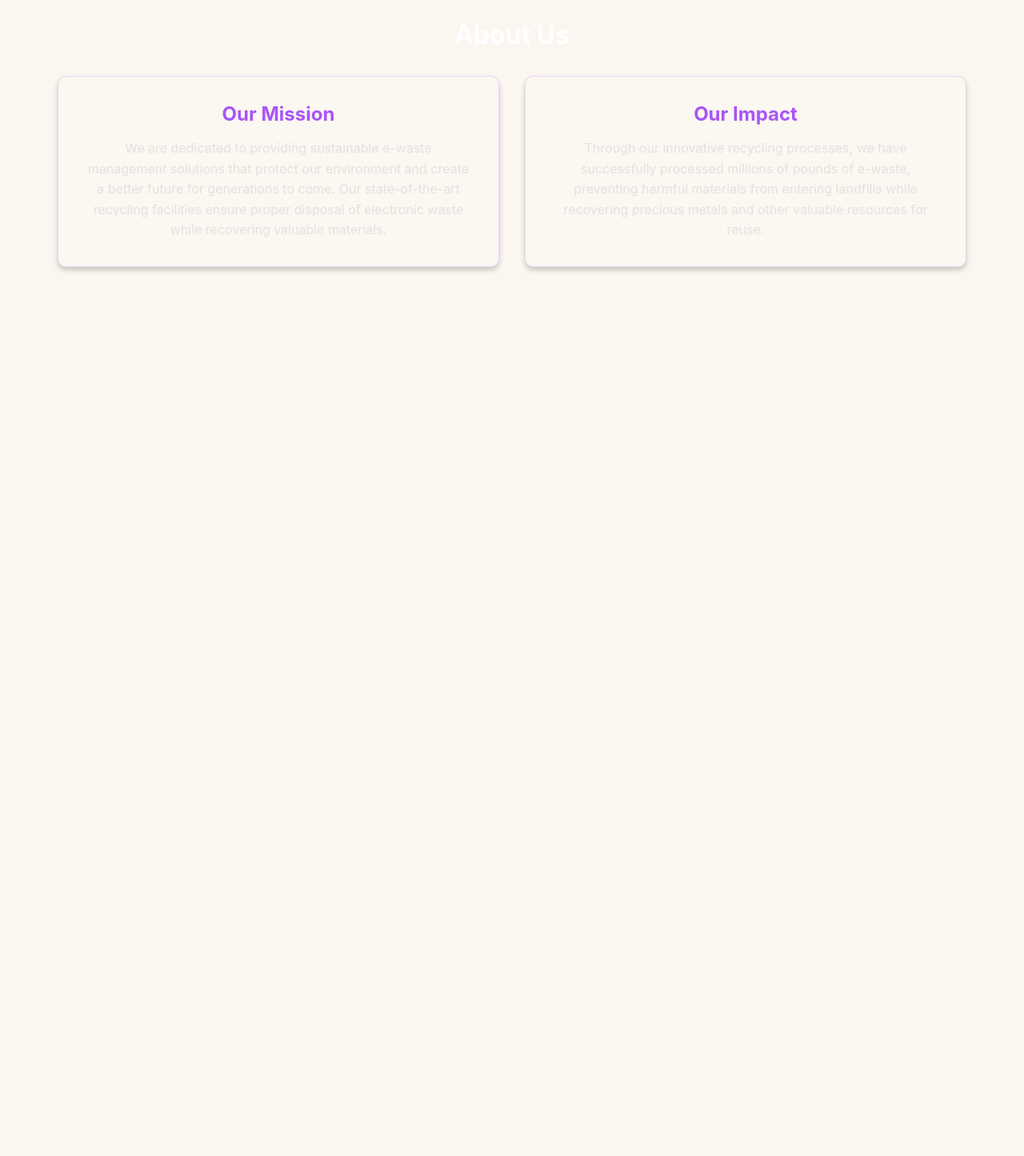
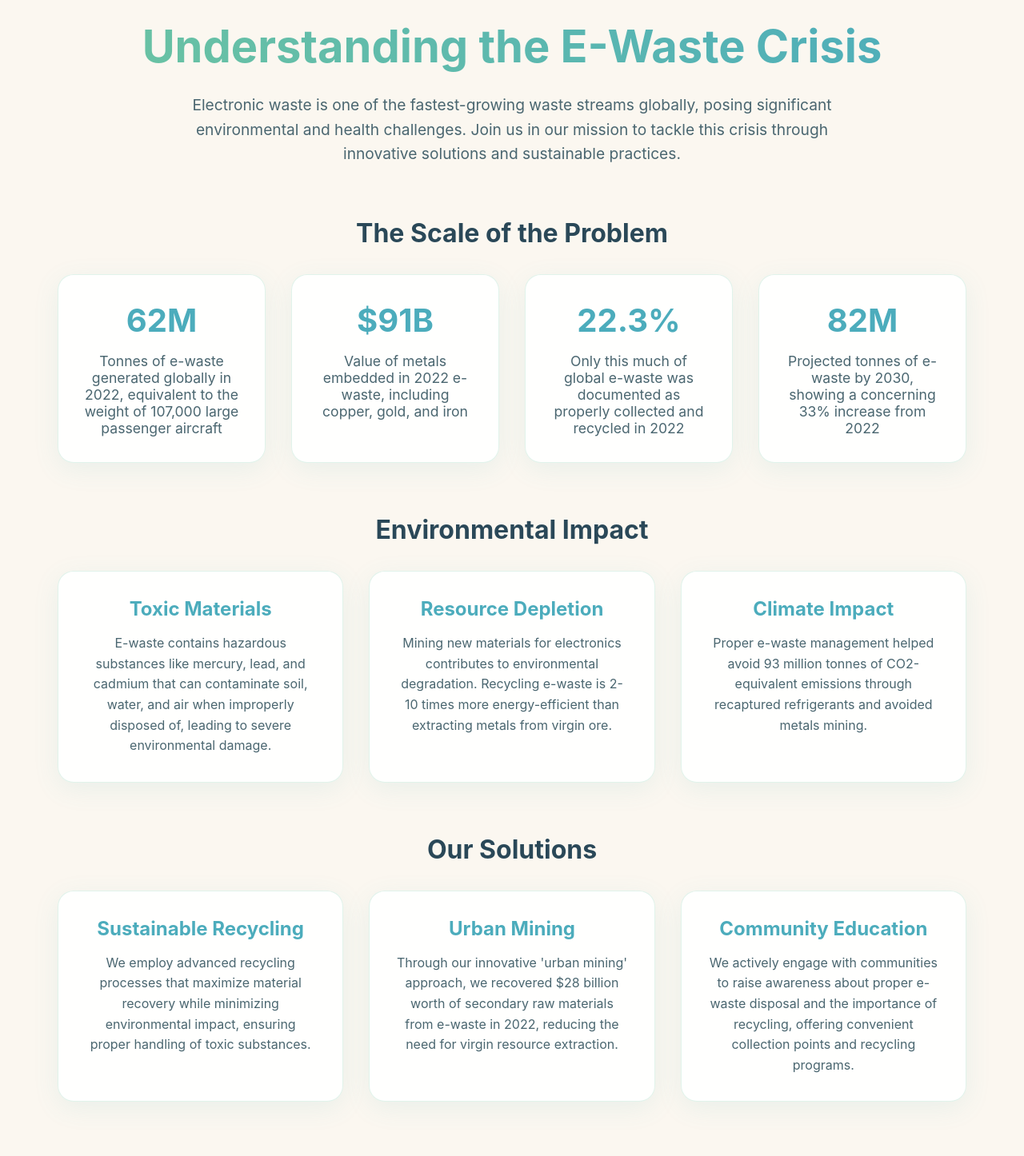
Before and after one commit to adarsh8081/e-waste-management, a React (Create React App) app: page /about in a window 1280 px wide. Shown: the part 120-1566 px from the top of the page at 80% size. Before the commit the page ends 800 px from the top, so only its background shows below. Built offline with nearby package versions, Linux system fonts and the light colour scheme.

Commit message:
Updated statistics on Home and About pages with latest e-waste data from 2024 Global E-waste Monitor

```diff
--- a/src/components/About.tsx
+++ b/src/components/About.tsx
@@ -1,31 +1,254 @@
 import React from 'react';
+import { motion } from 'framer-motion';
+import styled from 'styled-components';
 import '../styles/About.css';
+
+const AboutContainer = styled.div`
+  max-width: 1200px;
+  margin: 0 auto;
+  padding: 2rem;
+  color: #2A4858;
+`;
+
+const HeroSection = styled.div`
+  text-align: center;
+  margin-bottom: 4rem;
+
+  h1 {
+    font-size: 3.5rem;
+    font-weight: 700;
+    margin-bottom: 1.5rem;
+    background: linear-gradient(45deg, #6CC4A1, #4CACBC);
+    -webkit-background-clip: text;
+    -webkit-text-fill-color: transparent;
+  }
+
+  p {
+    font-size: 1.2rem;
+    color: #4A6670;
+    max-width: 800px;
+    margin: 0 auto;
+    line-height: 1.6;
+  }
+`;
+
+const StatsGrid = styled.div`
+  display: grid;
+  grid-template-columns: repeat(auto-fit, minmax(250px, 1fr));
+  gap: 2rem;
+  margin-bottom: 4rem;
+`;
+
+const StatCard = styled(motion.div)`
+  background: rgba(255, 255, 255, 0.9);
+  padding: 2rem;
+  border-radius: 20px;
+  text-align: center;
+  border: 1px solid rgba(108, 196, 161, 0.2);
+  box-shadow: 0 8px 32px rgba(76, 172, 188, 0.1);
+  transition: transform 0.3s ease;
+
+  &:hover {
+    transform: translateY(-5px);
+  }
+
+  h3 {
+    font-size: 2.5rem;
+    font-weight: 700;
+    margin-bottom: 1rem;
+    color: #4CACBC;
+  }
+
+  p {
+    color: #4A6670;
+    font-size: 1.1rem;
+  }
+`;
+
+const Section = styled.div`
+  margin-bottom: 4rem;
+
+  h2 {
+    font-size: 2rem;
+    margin-bottom: 2rem;
+    color: #2A4858;
+    text-align: center;
+  }
+`;
+
+const CardGrid = styled.div`
+  display: grid;
+  grid-template-columns: repeat(auto-fit, minmax(300px, 1fr));
+  gap: 2rem;
+`;
+
+const Card = styled(motion.div)`
+  background: rgba(255, 255, 255, 0.9);
+  padding: 2rem;
+  border-radius: 20px;
+  border: 1px solid rgba(108, 196, 161, 0.2);
+  box-shadow: 0 8px 32px rgba(76, 172, 188, 0.1);
+
+  h3 {
+    font-size: 1.5rem;
+    margin-bottom: 1rem;
+    color: #4CACBC;
+  }
+
+  p {
+    color: #4A6670;
+    line-height: 1.6;
+  }
+`;
 
 const About: React.FC = () => {
   return (
-    <div className="about-container">
-      <h1>About Us</h1>
-      <div className="about-content">
-        <div className="about-section">
-          <h2>Our Mission</h2>
-          <p>
-            We are dedicated to providing sustainable e-waste management solutions
-            that protect our environment and create a better future for generations
-            to come. Our state-of-the-art recycling facilities ensure proper
-            disposal of electronic waste while recovering valuable materials.
-          </p>
-        </div>
-        <div className="about-section">
-          <h2>Our Impact</h2>
-          <p>
-            Through our innovative recycling processes, we have successfully
-            processed millions of pounds of e-waste, preventing harmful materials
-            from entering landfills while recovering precious metals and other
-            valuable resources for reuse.
-          </p>
-        </div>
-      </div>
-    </div>
+    <AboutContainer>
+      <HeroSection>
+        <motion.h1
+          initial={{ opacity: 0, y: -20 }}
+          animate={{ opacity: 1, y: 0 }}
+          transition={{ duration: 0.6 }}
+        >
+          Understanding the E-Waste Crisis
+        </motion.h1>
+        <motion.p
+          initial={{ opacity: 0, y: 20 }}
+          animate={{ opacity: 1, y: 0 }}
+          transition={{ duration: 0.6, delay: 0.2 }}
+        >
+          Electronic waste is one of the fastest-growing waste streams globally, posing significant environmental and health challenges. Join us in our mission to tackle this crisis through innovative solutions and sustainable practices.
+        </motion.p>
+      </HeroSection>
+
+      <Section>
+        <h2>The Scale of the Problem</h2>
+        <StatsGrid>
+          {[
+            {
+              number: "62M",
+              description: "Tonnes of e-waste generated globally in 2022, equivalent to the weight of 107,000 large passenger aircraft"
+            },
+            {
+              number: "$91B",
+              description: "Value of metals embedded in 2022 e-waste, including copper, gold, and iron"
+            },
+            {
+              number: "22.3%",
+              description: "Only this much of global e-waste was documented as properly collected and recycled in 2022"
+            },
+            {
+              number: "82M",
+              description: "Projected tonnes of e-waste by 2030, showing a concerning 33% increase from 2022"
+            }
+          ].map((stat, index) => (
+            <StatCard
+              key={index}
+              initial={{ opacity: 0, y: 20 }}
+              whileInView={{ opacity: 1, y: 0 }}
+              transition={{ duration: 0.5, delay: index * 0.1 }}
+              viewport={{ once: true }}
+            >
+              <h3>{stat.number}</h3>
+              <p>{stat.description}</p>
+            </StatCard>
+          ))}
+        </StatsGrid>
+      </Section>
+
+      <Section>
+        <h2>Environmental Impact</h2>
+        <CardGrid>
+          {[
+            {
+              title: "Toxic Materials",
+              description: "E-waste contains hazardous substances like mercury, lead, and cadmium that can contaminate soil, water, and air when improperly disposed of, leading to severe environmental damage."
+            },
+            {
+              title: "Resource Depletion",
+              description: "Mining new materials for electronics contributes to environmental degradation. Recycling e-waste is 2-10 times more energy-efficient than extracting metals from virgin ore."
+            },
+            {
+              title: "Climate Impact",
+              description: "Proper e-waste management helped avoid 93 million tonnes of CO2-equivalent emissions through recaptured refrigerants and avoided metals mining."
+            }
+          ].map((card, index) => (
+            <Card
+              key={index}
+              initial={{ opacity: 0, y: 20 }}
+              whileInView={{ opacity: 1, y: 0 }}
+              transition={{ duration: 0.5, delay: index * 0.1 }}
+              viewport={{ once: true }}
+            >
+              <h3>{card.title}</h3>
+              <p>{card.description}</p>
+            </Card>
+          ))}
+        </CardGrid>
+      </Section>
+
+      <Section>
+        <h2>Our Solutions</h2>
+        <CardGrid>
+          {[
+            {
+              title: "Sustainable Recycling",
+              description: "We employ advanced recycling processes that maximize material recovery while minimizing environmental impact, ensuring proper handling of toxic substances."
+            },
+            {
+              title: "Urban Mining",
+              description: "Through our innovative 'urban mining' approach, we recovered $28 billion worth of secondary raw materials from e-waste in 2022, reducing the need for virgin resource extraction."
+            },
+            {
+              title: "Community Education",
+              description: "We actively engage with communities to raise awareness about proper e-waste disposal and the importance of recycling, offering convenient collection points and recycling programs."
+            }
+          ].map((card, index) => (
+            <Card
+              key={index}
+              initial={{ opacity: 0, y: 20 }}
+              whileInView={{ opacity: 1, y: 0 }}
+              transition={{ duration: 0.5, delay: index * 0.1 }}
+              viewport={{ once: true }}
+            >
+              <h3>{card.title}</h3>
+              <p>{card.description}</p>
+            </Card>
+          ))}
+        </CardGrid>
+      </Section>
+
+      <Section>
+        <h2>Take Action</h2>
+        <CardGrid>
+          {[
+            {
+              title: "Responsible Disposal",
+              description: "Use certified e-waste recyclers and collection points to ensure your electronic devices are properly recycled and valuable materials are recovered."
+            },
+            {
+              title: "Extend Device Life",
+              description: "Consider repairing or upgrading your devices instead of replacing them. Support the Right to Repair movement for longer device lifespans."
+            },
+            {
+              title: "Spread Awareness",
+              description: "Share knowledge about e-waste management with your community and encourage others to make sustainable choices in electronic consumption."
+            }
+          ].map((card, index) => (
+            <Card
+              key={index}
+              initial={{ opacity: 0, y: 20 }}
+              whileInView={{ opacity: 1, y: 0 }}
+              transition={{ duration: 0.5, delay: index * 0.1 }}
+              viewport={{ once: true }}
+            >
+              <h3>{card.title}</h3>
+              <p>{card.description}</p>
+            </Card>
+          ))}
+        </CardGrid>
+      </Section>
+    </AboutContainer>
   );
 };
 
--- a/src/components/Home.tsx
+++ b/src/components/Home.tsx
@@ -65,6 +65,10 @@ const StatsSection = styled.div`
   grid-template-columns: repeat(auto-fit, minmax(250px, 1fr));
   gap: 2rem;
   margin-bottom: 6rem;
+  max-width: 1200px;
+  margin-left: auto;
+  margin-right: auto;
+  padding: 0 2rem;
 `;
 
 const StatCard = styled(motion.div)`
@@ -813,28 +817,27 @@ const Home: React.FC = () => {
         </ScrollIndicator>
       </HeroSection>
 
-      <StatsSection id="stats-section">
-        <StatsGrid>
+      <StatsSection>
         {[
           {
-              number: "50M+",
-              title: "Tons of E-Waste",
-              description: "Annual global electronic waste generation, with only 20% being properly recycled."
+            number: "62M",
+            title: "Tonnes of E-Waste",
+            description: "Annual global electronic waste generation in 2022, equivalent to 107,000 large aircraft"
           },
           {
-              number: "80%",
-              title: "Recyclable Materials",
-              description: "Most electronic devices contain valuable materials that can be recovered and reused."
+            number: "$91B",
+            title: "Economic Value",
+            description: "Value of metals embedded in 2022 e-waste, including copper, gold, and iron"
           },
           {
-              number: "$62.5B",
-              title: "Economic Value",
-              description: "The estimated value of raw materials in global e-waste annually."
+            number: "22.3%",
+            title: "Recycling Rate",
+            description: "Only this much of global e-waste was documented as properly collected and recycled"
           },
           {
-              number: "40%",
-              title: "Carbon Reduction",
-              description: "Potential reduction in carbon emissions through proper e-waste recycling."
+            number: "82M",
+            title: "Future Impact",
+            description: "Projected tonnes of e-waste by 2030, showing a concerning 33% increase"
           }
         ].map((stat, index) => (
           <StatsCardEnhanced
@@ -849,7 +852,6 @@ const Home: React.FC = () => {
             <StatDescription>{stat.description}</StatDescription>
           </StatsCardEnhanced>
         ))}
-        </StatsGrid>
       </StatsSection>
 
       <FeaturesSection>
--- a/src/styles/About.css
+++ b/src/styles/About.css
@@ -1,3 +1,39 @@
+body {
+  background: linear-gradient(135deg, #F6E3C5 0%, #A0D995 100%);
+  min-height: 100vh;
+  margin: 0;
+  padding: 0;
+  font-family: -apple-system, BlinkMacSystemFont, 'Segoe UI', Roboto, Oxygen,
+    Ubuntu, Cantarell, 'Open Sans', 'Helvetica Neue', sans-serif;
+}
+
+/* Add a subtle pattern overlay */
+body::before {
+  content: '';
+  position: fixed;
+  top: 0;
+  left: 0;
+  right: 0;
+  bottom: 0;
+  background:
+    radial-gradient(circle at 20% 20%, rgba(108, 196, 161, 0.15) 0%, transparent 40%),
+    radial-gradient(circle at 80% 80%, rgba(76, 172, 188, 0.15) 0%, transparent 40%);
+  pointer-events: none;
+  z-index: -1;
+}
+
+/* Add smooth scrolling */
+html {
+  scroll-behavior: smooth;
+}
+
+/* Ensure proper spacing for mobile */
+@media (max-width: 768px) {
+  .about-container {
+    padding: 1rem;
+  }
+}
+
 .about-container {
   max-width: 1200px;
   margin: 0 auto;
```
Lines whose indentation alone changed are shown as unchanged.
